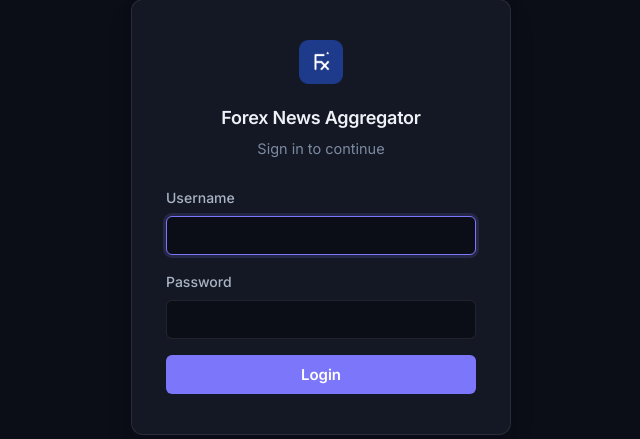
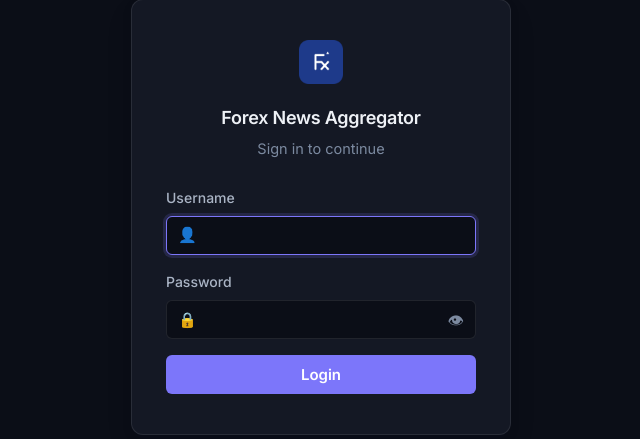
Before and after one commit to waqas-voipmen/news-api, a Flask app: page /login in a window 1280 px wide. Shown: the part 183-622 px from the top of the page, without its empty margins (319-959 px from the left). Run offline with Flask 3, Linux system fonts and the light colour scheme.

Commit message:
Add input icons and a show/hide toggle to the login form
Username gets a person icon, Password gets a lock icon plus an eye
button that toggles the field between password/text so the user can
verify what they typed. Scoped to a new .input-icon-wrap class
(not the global input[type=...] selectors) so it doesn't add
unwanted padding to unrelated text/password fields elsewhere, like
the admin user forms.

Co-Authored-By: Claude Sonnet 5 <noreply@anthropic.com>

```diff
--- a/static/css/style.css
+++ b/static/css/style.css
@@ -390,6 +390,38 @@ a { color: var(--accent); }
   color: var(--muted);
   margin-bottom: 7px;
 }
+
+/* Login form's icon-prefixed inputs, with an eye toggle on the password
+   field -- scoped to this wrapper (not input[type=...] globally) so it
+   doesn't add unwanted left/right padding to every text/password field
+   elsewhere, like the admin user forms. */
+.input-icon-wrap { position: relative; }
+.input-icon-wrap input { padding-left: 38px; }
+.input-icon-wrap .input-icon {
+  position: absolute;
+  left: 12px;
+  top: 50%;
+  transform: translateY(-50%);
+  font-size: 15px;
+  color: var(--muted-2);
+  pointer-events: none;
+}
+.input-icon-wrap.has-toggle input { padding-right: 40px; }
+.password-toggle {
+  position: absolute;
+  right: 4px;
+  top: 50%;
+  transform: translateY(-50%);
+  width: auto;
+  padding: 6px 8px;
+  background: transparent;
+  border: none;
+  color: var(--muted-2);
+  font-size: 16px;
+  line-height: 1;
+  cursor: pointer;
+}
+.password-toggle:hover { color: var(--text); }
 
 select, input[type=datetime-local], input[type=text], input[type=password] {
   width: 100%;
--- a/templates/login.html
+++ b/templates/login.html
@@ -22,15 +22,32 @@
       {% if error %}<div class="error">{{ error }}</div>{% endif %}
       <div class="field">
         <label>Username</label>
-        <input type="text" name="username" required autofocus>
+        <div class="input-icon-wrap">
+          <span class="input-icon">&#128100;</span>
+          <input type="text" name="username" required autofocus>
+        </div>
       </div>
       <div class="field">
         <label>Password</label>
-        <input type="password" name="password" required>
+        <div class="input-icon-wrap has-toggle">
+          <span class="input-icon">&#128274;</span>
+          <input type="password" name="password" id="passwordInput" required>
+          <button type="button" class="password-toggle" id="passwordToggle" aria-label="Show password">&#128065;</button>
+        </div>
       </div>
       <button type="submit" class="btn">Login</button>
     </form>
   </div>
+  <script>
+    const passwordInput = document.getElementById('passwordInput');
+    const passwordToggle = document.getElementById('passwordToggle');
+    passwordToggle.addEventListener('click', () => {
+      const revealed = passwordInput.type === 'text';
+      passwordInput.type = revealed ? 'password' : 'text';
+      passwordToggle.textContent = revealed ? '\u{1F441}' : '\u{1F648}';
+      passwordToggle.setAttribute('aria-label', revealed ? 'Show password' : 'Hide password');
+    });
+  </script>
   <script src="{{ url_for('static', filename='js/theme.js') }}"></script>
 </body>
 </html>
```
